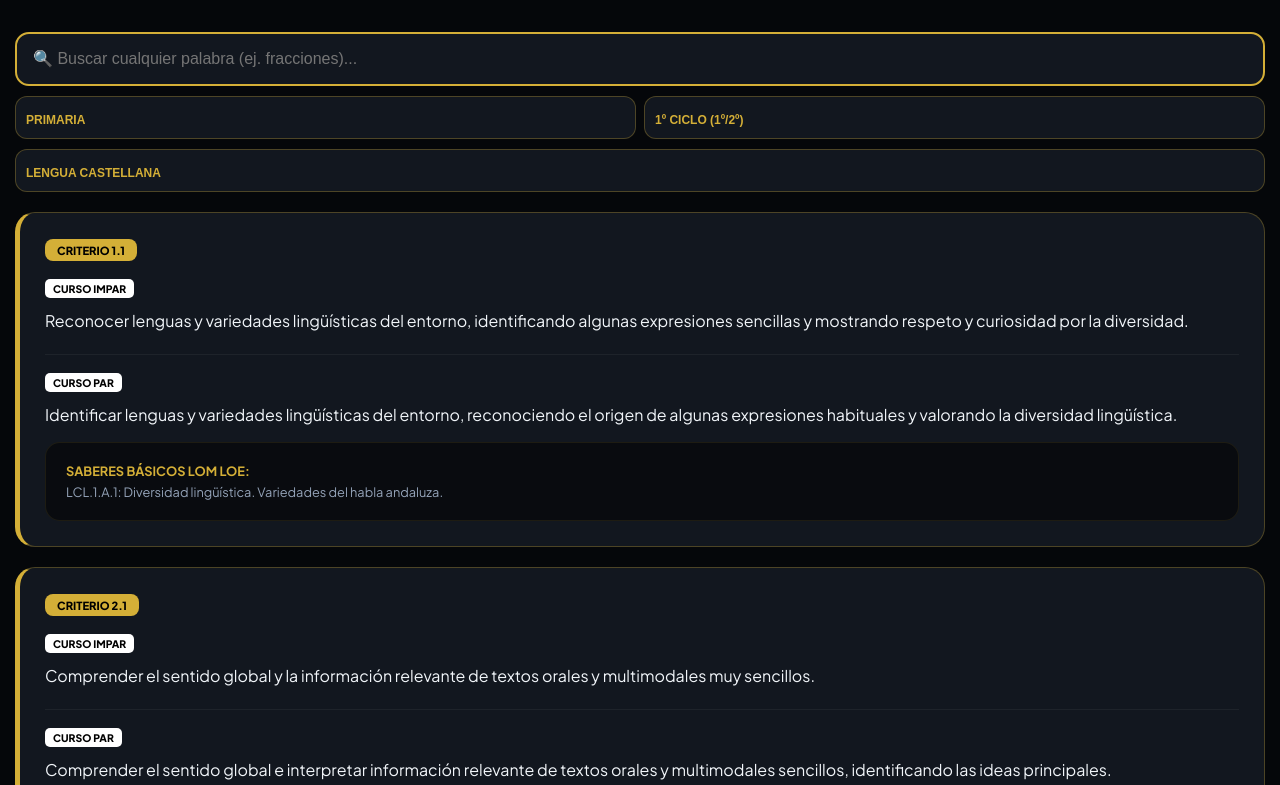
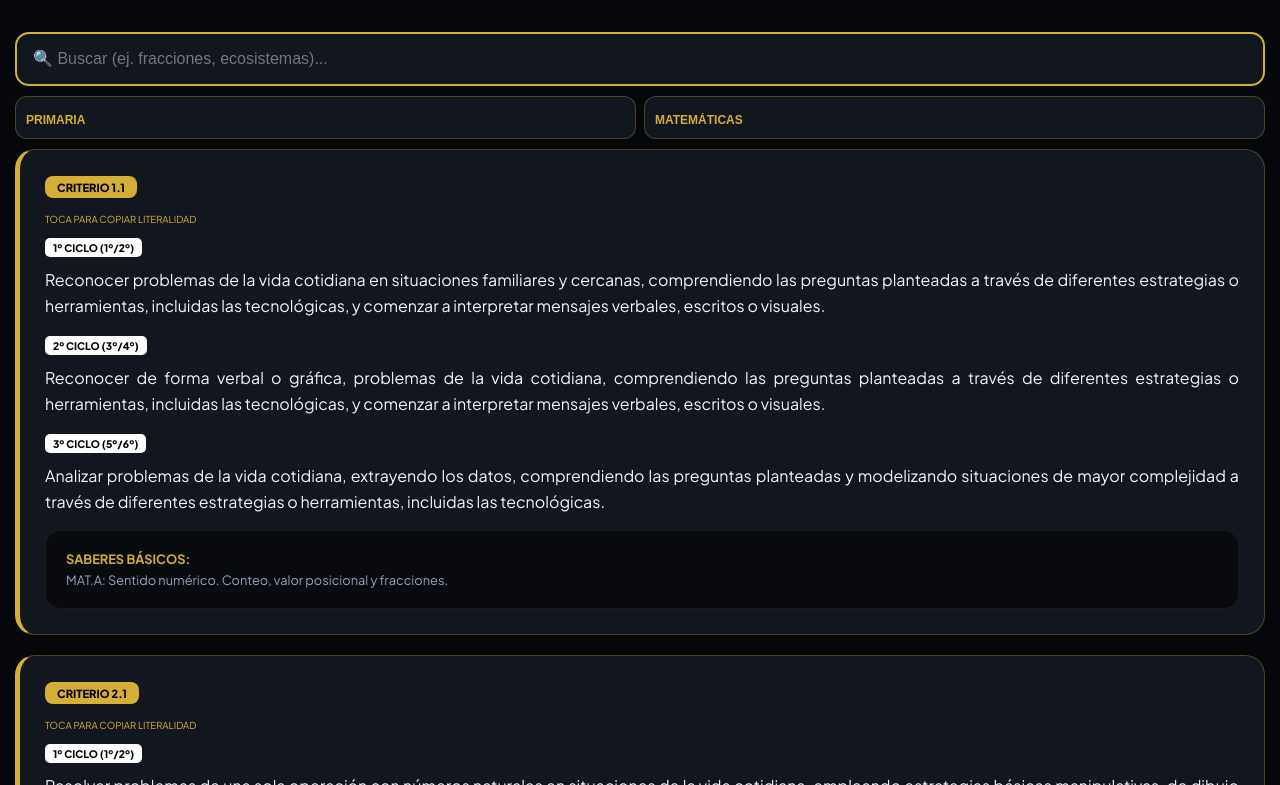
Before and after one commit to jsghomejsg/smart-apps-hub, a plain HTML site: page app102-evalua-andalucia/index.html in a window 1280 px wide. Shown: the part 72-857 px from the top of the page. Drawn offline with Linux system fonts and the light colour scheme.

Commit message:
Update index.html

```diff
--- a/app102-evalua-andalucia/index.html
+++ b/app102-evalua-andalucia/index.html
@@ -3,10 +3,14 @@
 <head>
     <meta charset="UTF-8">
     <meta name="viewport" content="width=device-width, initial-scale=1.0">
-    <title>Evalúa Andalucía Pro | Currículo Íntegro</title>
+    <title>Evalúa Andalucía Pro | Currículo Oficial</title>
+
     <link rel="manifest" href="manifest.json">
+    <meta name="theme-color" content="#d4af37">
     <link href="https://fonts.googleapis.com/css2?family=Plus+Jakarta+Sans:wght@400;700;800&display=swap" rel="stylesheet">
+
     <script type='text/javascript' src='//pl25150119.trustedcpmrevenue.com/26/50/33/265033c5b8e4e97554900a017e43434e.js'></script>
+
     <style>
         :root { --gold: #d4af37; --dark: #05070a; --surface: rgba(25, 30, 40, 0.7); --border: rgba(212, 175, 55, 0.3); }
         body { font-family: 'Plus Jakarta Sans', sans-serif; background: var(--dark); color: #fff; margin: 0; padding: 15px; min-height: 100vh; }
@@ -15,7 +19,7 @@
         .controls { position: sticky; top: 0; z-index: 100; background: var(--dark); padding: 10px 0; display: flex; flex-direction: column; gap: 10px; }
         .search-box { background: var(--surface); border: 2px solid var(--gold); border-radius: 14px; padding: 16px; color: #fff; width: 100%; box-sizing: border-box; outline: none; font-size: 1rem; }
         .selectors { display: grid; grid-template-columns: 1fr 1fr; gap: 8px; }
-        .selector-box { background: var(--surface); border: 1px solid var(--border); border-radius: 12px; padding: 10px; position: relative; }
+        .selector-box { background: var(--surface); border: 1px solid var(--border); border-radius: 12px; padding: 10px; }
         select { width: 100%; background: transparent; border: none; color: var(--gold); font-size: 0.75rem; font-weight: 800; outline: none; appearance: none; cursor: pointer; text-transform: uppercase; }
         .criterio-card { background: var(--surface); border: 1px solid var(--border); border-radius: 20px; padding: 25px; margin-bottom: 20px; border-left: 5px solid var(--gold); }
         .badge { background: var(--gold); color: #000; padding: 4px 12px; border-radius: 8px; font-size: 0.7rem; font-weight: 900; margin-bottom: 15px; display: inline-block; }
@@ -23,15 +27,17 @@
         .criterio-text { font-size: 1rem; color: #f1f5f9; text-align: justify; line-height: 1.6; margin-bottom: 15px; }
         .saberes { background: rgba(0,0,0,0.5); border-radius: 15px; padding: 20px; font-size: 0.8rem; color: #94a3b8; border: 1px solid rgba(212, 175, 55, 0.1); }
         .saberes strong { color: var(--gold); display: block; margin-bottom: 5px; text-transform: uppercase; }
+        .copy-hint { font-size: 0.6rem; color: var(--gold); margin-bottom: 10px; text-transform: uppercase; }
     </style>
 </head>
 <body>
     <div class="header">
         <h1>Evalúa Andalucía</h1>
-        <div style="color: var(--gold); font-size: 0.65rem; font-weight: 700; letter-spacing: 3px; margin-top: 5px;">CURRÍCULO INTEGRAL BOJA 2023</div>
+        <div style="color: var(--gold); font-size: 0.65rem; font-weight: 700; letter-spacing: 3px; margin-top: 5px;">BASE DE DATOS COMPLETA 2023</div>
     </div>
+
     <div class="controls">
-        <input type="text" id="searchInput" class="search-box" placeholder="🔍 Buscar cualquier palabra (ej. fracciones)..." onkeyup="render()">
+        <input type="text" id="searchInput" class="search-box" placeholder="🔍 Buscar (ej. fracciones, ecosistemas)..." onkeyup="render()">
         <div class="selectors">
             <div class="selector-box">
                 <select id="etapa" onchange="updateSubjects(); render();">
@@ -40,65 +46,74 @@
                 </select>
             </div>
             <div class="selector-box">
-                <select id="ciclo" onchange="render()"></select>
+                <select id="materia" onchange="render()"></select>
             </div>
         </div>
-        <div class="selector-box">
-            <select id="materia" onchange="render()"></select>
-        </div>
-    </div>
-
-    <div style="text-align:center; margin:10px 0;">
-        <script type="text/javascript">
-            atOptions = { 'key' : '7e43434e34e9755490a010c5b8e4e975', 'format' : 'iframe', 'height' : 50, 'width' : 320, 'params' : {} };
-        </script>
-        <script type="text/javascript" src="//www.highperformanceformat.com/7e43434e34e9755490a010c5b8e4e975/invoke.js"></script>
     </div>
 
     <div id="contentArea"></div>
 
     <script>
-        let db = {};
-        const labels = {
-            primaria: { c1: "1º Ciclo (1º/2º)", c2: "2º Ciclo (3º/4º)", c3: "3º Ciclo (5º/6º)" },
-            eso: { c1: "1º, 2º y 3º ESO", c2: "4º ESO" }
+        const db = {
+            primaria: {
+                "matemáticas": [
+                    { id: "1.1", c1: "Reconocer problemas de la vida cotidiana en situaciones familiares y cercanas, comprendiendo las preguntas planteadas a través de diferentes estrategias o herramientas, incluidas las tecnológicas, y comenzar a interpretar mensajes verbales, escritos o visuales.", c2: "Reconocer de forma verbal o gráfica, problemas de la vida cotidiana, comprendiendo las preguntas planteadas a través de diferentes estrategias o herramientas, incluidas las tecnológicas, y comenzar a interpretar mensajes verbales, escritos o visuales.", c3: "Analizar problemas de la vida cotidiana, extrayendo los datos, comprendiendo las preguntas planteadas y modelizando situaciones de mayor complejidad a través de diferentes estrategias o herramientas, incluidas las tecnológicas.", sab: "MAT.A: Sentido numérico. Conteo, valor posicional y fracciones." },
+                    { id: "2.1", c1: "Resolver problemas de una sola operación con números naturales en situaciones de la vida cotidiana, empleando estrategias básicas manipulativas, de dibujo o gráficas.", c2: "Resolver problemas de una o dos operaciones con números naturales, utilizando estrategias de cálculo mental y escrito de forma pautada.", c3: "Resolver situaciones problematizadas reales, interpretando los mensajes, utilizando herramientas matemáticas y valorando el resultado obtenido con rigor.", sab: "MAT.B: Sentido de la medida. Unidades y magnitudes." }
+                ],
+                "lengua castellana": [
+                    { id: "2.1", c1: "Comprender el sentido global y la información relevante de textos orales y multimodales muy sencillos.", c2: "Comprender el sentido global y la información relevante de textos orales y multimodales sencillos, identificando las ideas principales.", c3: "Comprender el sentido global, la estructura, la información relevante y la intención del emisor de textos orales y multimodales.", sab: "LCL.B: Comunicación oral y escucha activa." }
+                ],
+                "conocimiento medio": [
+                    { id: "1.1", c1: "Identificar dispositivos digitales básicos del entorno.", c2: "Utilizar recursos digitales de forma guiada para buscar información.", c3: "Utilizar recursos digitales de forma segura y crítica para buscar información y trabajar en equipo.", sab: "CMN.A: Cultura científica y digital." }
+                ],
+                "inglés": [
+                    { id: "1.1", c1: "Comprender palabras y frases muy breves en mensajes orales.", c2: "Comprender el sentido global de mensajes orales breves sobre temas cotidianos.", c3: "Comprender e interpretar el sentido global de textos orales breves y sencillos.", sab: "LE.A: Comprensión y producción oral." }
+                ],
+                "educación física": [
+                    { id: "1.1", c1: "Participar en juegos motores respetando las reglas.", c2: "Adaptar esquemas motores básicos a diferentes situaciones.", c3: "Aplicar habilidades motrices de forma eficiente en situaciones de práctica física.", sab: "EF.A: Vida saludable y motricidad." }
+                ],
+                "ed. artística": [
+                    { id: "1.1", c1: "Iniciar el descubrimiento de propuestas artísticas.", c2: "Identificar propuestas artísticas de diferentes géneros y estilos.", c3: "Analizar propuestas artísticas de diferentes culturas y épocas.", sab: "EA.A: Percepción y análisis." }
+                ]
+            },
+            eso: {
+                "biología y geología": [
+                    { id: "1.1", c1: "Analizar conceptos y procesos biológicos interpretando información en diferentes formatos.", c2: "Resolver problemas y retos sobre ciencias aplicando el método de investigación.", sab: "BIO.A: El trabajo científico." }
+                ],
+                "matemáticas": [
+                    { id: "1.1", c1: "Interpretar problemas de la vida cotidiana y retos matemáticos.", c2: "Resolver problemas complejos mediante estrategias de modelización y pensamiento computacional.", sab: "MAT.A: Sentido numérico y álgebra." }
+                ]
+            }
         };
-
-        fetch('./curriculum.json').then(res => res.json()).then(data => {
-            db = data;
-            updateSubjects();
-            render();
-        }).catch(err => {
-            document.getElementById('contentArea').innerHTML = '<div style="text-align:center; padding:50px;">Cargando base de datos oficial...</div>';
-        });
 
         function updateSubjects() {
             const etapa = document.getElementById('etapa').value;
-            const cicloSel = document.getElementById('ciclo');
             const materiaSel = document.getElementById('materia');
-            cicloSel.innerHTML = Object.keys(db[etapa] || {}).map(c => `<option value="${c}">${labels[etapa][c]}</option>`).join('');
-            materiaSel.innerHTML = Object.keys(db[etapa][cicloSel.value] || {}).map(m => `<option value="${m}">${m.toUpperCase()}</option>`).join('');
+            materiaSel.innerHTML = Object.keys(db[etapa]).map(m => `<option value="${m}">${m.toUpperCase()}</option>`).join('');
         }
 
         function render() {
             const query = document.getElementById('searchInput').value.toLowerCase();
             const etapa = document.getElementById('etapa').value;
-            const ciclo = document.getElementById('ciclo').value;
             const materia = document.getElementById('materia').value;
             const area = document.getElementById('contentArea');
             area.innerHTML = '';
-            if (!db[etapa] || !db[etapa][ciclo] || !db[etapa][ciclo][materia]) return;
-            const items = db[etapa][ciclo][materia].filter(i => (i.t1 + i.t2 + i.sab).toLowerCase().includes(query));
+
+            const items = db[etapa][materia].filter(i => (i.c1 + i.c2 + (i.c3 || "") + i.sab).toLowerCase().includes(query));
+
             area.innerHTML = items.map(item => `
                 <div class="criterio-card">
                     <span class="badge">CRITERIO ${item.id}</span>
-                    <div><span class="grade-tag">CURSO IMPAR</span><div class="criterio-text">${item.t1}</div></div>
-                    <div style="margin-top:20px; border-top:1px solid rgba(255,255,255,0.05); padding-top:15px;">
-                        <span class="grade-tag">CURSO PAR</span><div class="criterio-text">${item.t2}</div>
-                    </div>
-                    <div class="saberes"><strong>SABERES BÁSICOS LOM LOE:</strong>${item.sab}</div>
+                    <div class="copy-hint">Toca para copiar literalidad</div>
+                    <div><span class="grade-tag">1º CICLO (1º/2º)</span><div class="criterio-text">${item.c1}</div></div>
+                    <div style="margin-top:15px;"><span class="grade-tag">2º CICLO (3º/4º)</span><div class="criterio-text">${item.c2}</div></div>
+                    ${item.c3 ? `<div style="margin-top:15px;"><span class="grade-tag">3º CICLO (5º/6º)</span><div class="criterio-text">${item.c3}</div></div>` : ''}
+                    <div class="saberes"><strong>SABERES BÁSICOS:</strong>${item.sab}</div>
                 </div>`).join('');
         }
+
+        updateSubjects();
+        render();
     </script>
 </body>
 </html>
```
